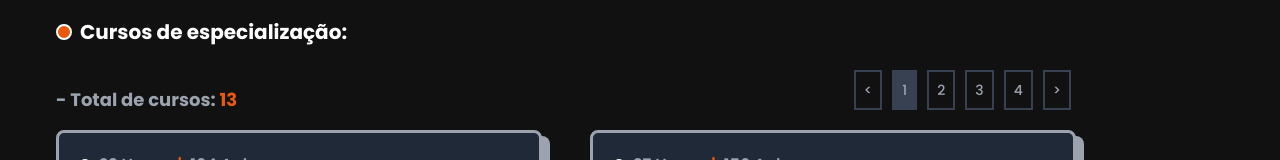
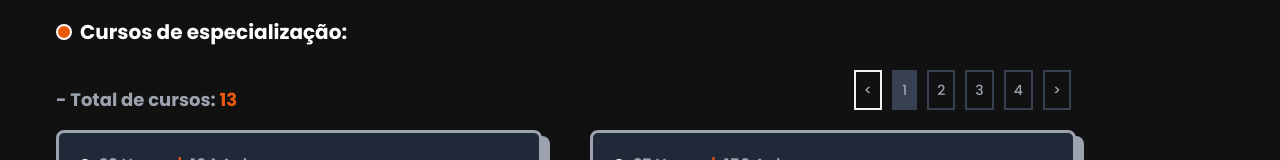
Before and after one commit to DuDupedrosa/new-portfolio, a Next.js app: page / in a window 1280 px wide. In both pictures the pointer is over the button "Previous page". Shown: the part 4331-4491 px from the top of the page. Built offline with nearby package versions, Linux system fonts and the light colour scheme.

Commit message:
finalizando estilos de hover do site

```diff
--- a/src/components/home/MyPortfolio/index.tsx
+++ b/src/components/home/MyPortfolio/index.tsx
@@ -111,7 +111,7 @@ function PortfolioCard() {
                         <a
                           href={project.link}
                           target="_blank"
-                          className="underline text-orange-600 font-bold tracking-wider"
+                          className="underline text-orange-600 font-bold tracking-wider hover:text-gray-200"
                         >
                           {t('project_name_slide', {
                             projectName: project.link_label,
--- a/src/style/pagination.css
+++ b/src/style/pagination.css
@@ -23,6 +23,10 @@
   padding: 8px;
 }
 
+.pagination > li a[role='button']:hover {
+  border-color: #f2f2f2;
+}
+
 .pagination > li.active a {
   background-color: #374151;
 }
```
